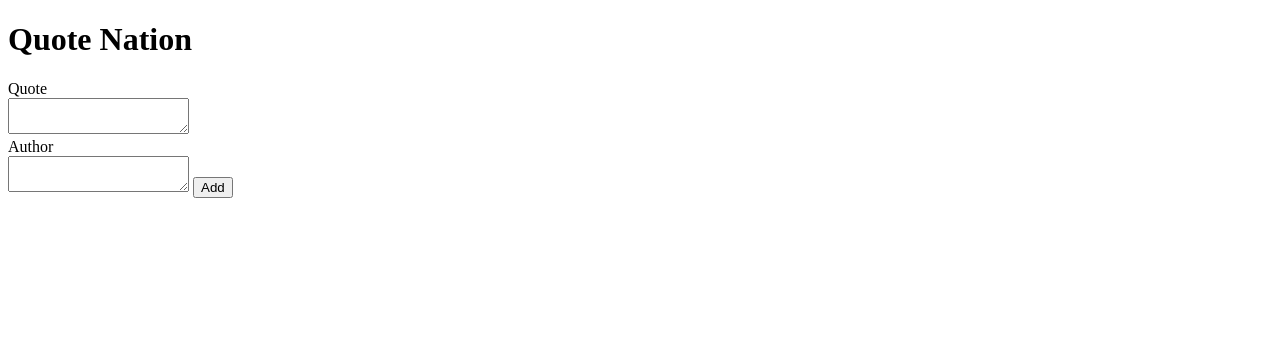
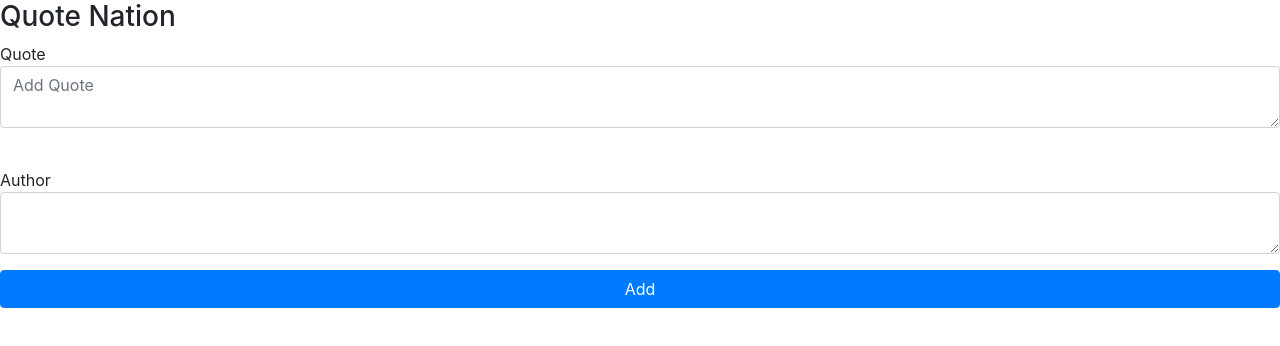
Before and after one commit to avvinci/Nodeschool-repo, a website with bundled scripts: page index.html in a window 1280 px wide. Built offline with nearby package versions, Linux system fonts and the light colour scheme.

Commit message:
added bootstrap

```diff
--- a/app.js
+++ b/app.js
@@ -5,7 +5,7 @@ electron.app.on('ready', function(){
         webPreferences: {
             nodeIntegration: true
         },
-        width:800,
+        width:1000,
         height:700})
     mainWindow.loadURL(`file://${__dirname}/index.html`)
 })
--- a/index.html
+++ b/index.html
@@ -1,19 +1,22 @@
 <!DOCTYPE html>
 <html>
   <head> </head>
+  <link rel="stylesheet" href="https://stackpath.bootstrapcdn.com/bootstrap/4.3.1/css/bootstrap.min.css" integrity="sha384-ggOyR0iXCbMQv3Xipma34MD+dH/1fQ784/j6cY/iJTQUOhcWr7x9JvoRxT2MZw1T" crossorigin="anonymous">
   <body>
-    <h1>Quote Nation</h1>
+    <h3>Quote Nation</h3>
+    <div class="form-group">
+        Quote <br />
+          <div class="mb-3">
+            <textarea class="form-control" id="quoteTA" placeholder="Add Quote"  ></textarea>
+          </div>
+        <!-- <textarea id="quoteTA"> </textarea> -->
+        <br />
+        Author
+        <br />
 
-    Quote <br />
-
-    <textarea id="quoteTA"> </textarea>
-    <br />
-    Author
-    <br />
-
-    <textarea id="authorTA"> </textarea>
-    <button id ="addButton"> Add </button>
-
+        <textarea  class="form-control" id="authorTA"> </textarea>
+        <button  type="button" class="btn btn-primary btn-block mt-3 "   id ="addButton"> Add </button>
+    </div>
     <script>
         document.addEventListener("keydown", function (e) {
           if (e.which === 123) {
--- a/package.json
+++ b/package.json
@@ -9,6 +9,7 @@
   "author": "",
   "license": "ISC",
   "dependencies": {
+    "bootstrap": "^4.3.1",
     "cat-picture": "^5.1.2",
     "csv-writer": "^1.4.0",
     "lightning-image-poly": "0.0.10"
--- a/quotes.csv
+++ /dev/null
@@ -1,4 +0,0 @@
-QUOTE,AUTHOR
-A journey begins,avvinci
-Perfect is the enemy of good,Anne
-Nothing comes free.,Amazon SDE 3
```
Also changed, not shown: 1 other file.
